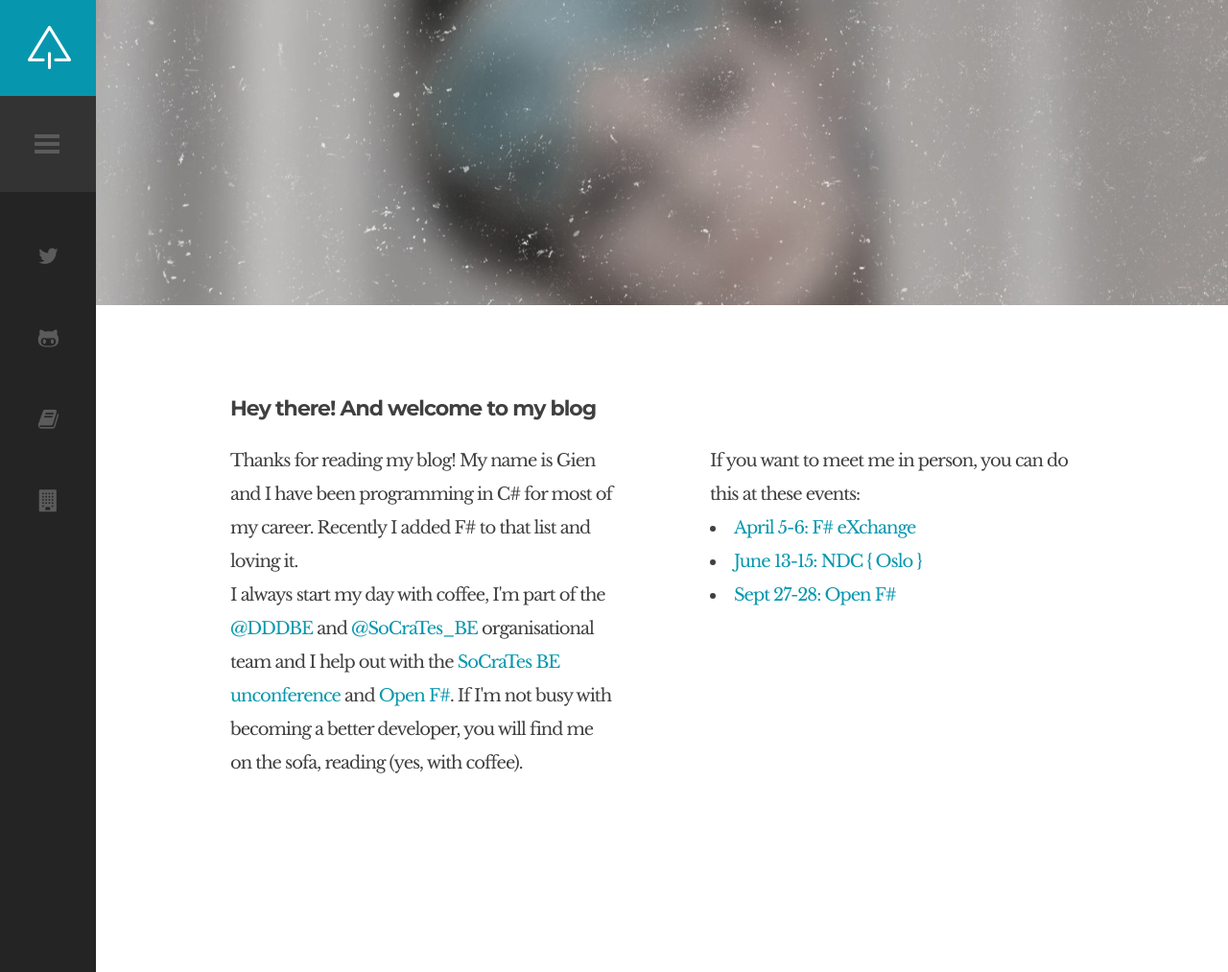
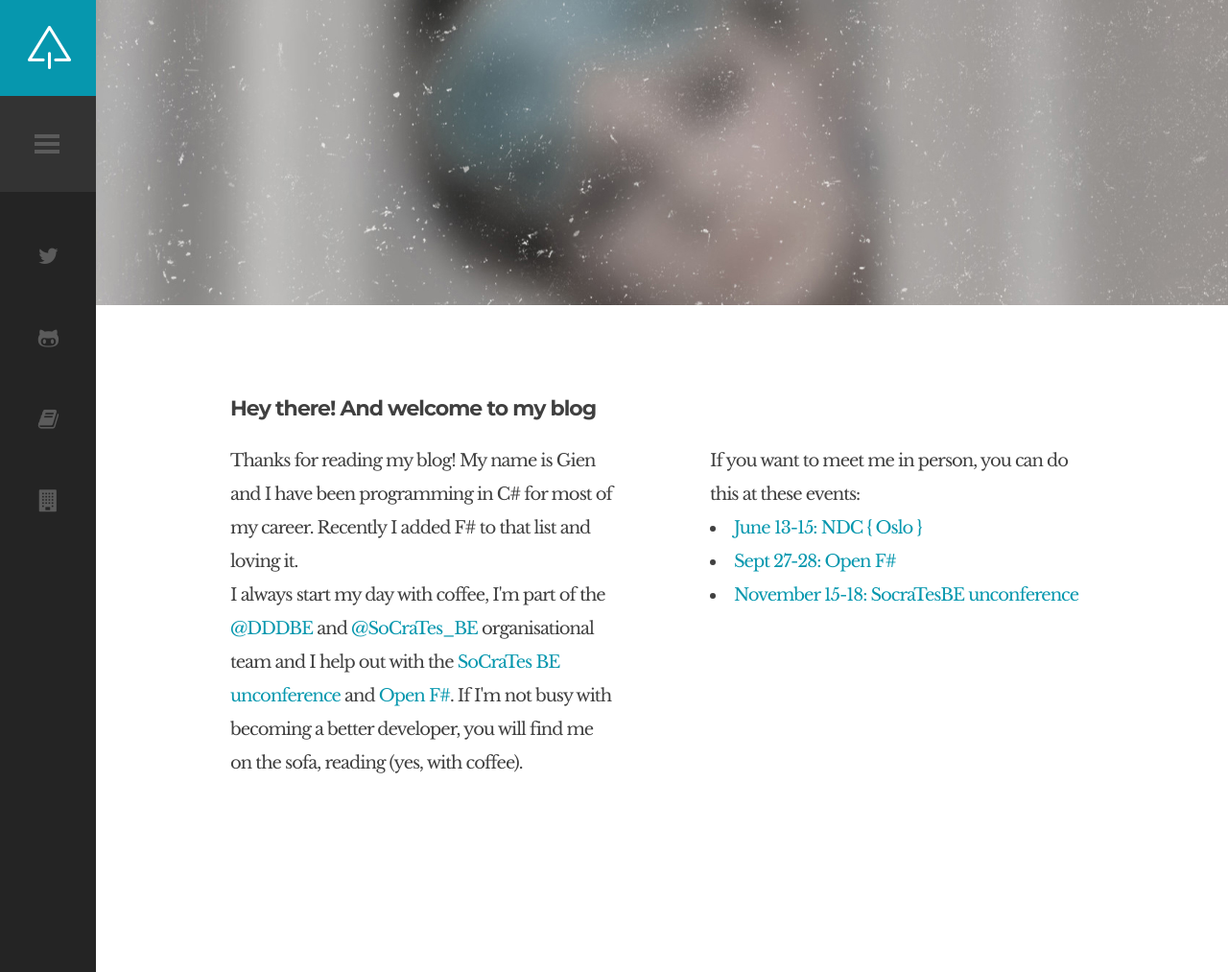
Before and after one commit to selketjah/selketjah.github.io, a Jekyll site: the page built from about.html, in a window 1280 px wide. Shown: the whole page at 96% size. Built offline with Jekyll 4.4.1, drawn with Linux system fonts in a browser that asks for light colours.

Commit message:
update want to meet me section in about

```diff
--- a/about.html
+++ b/about.html
@@ -29,9 +29,9 @@ class: about page page-template-default
                     If you want to meet me in person, you can do this at these events:
                 </p>
                 <ul>
-                    <li><a href="https://skillsmatter.com/conferences/9419-f-sharp-exchange-2018" target="_blank">April 5-6: F# eXchange</a></li>
                     <li><a href="https://ndcoslo.com/" target="_blank">June 13-15: NDC { Oslo }</a></li>
                     <li><a href="http://www.openfsharp.org/" target="_blank">Sept 27-28: Open F#</a></li>
+                    <li><a href="http://www.socratesbe.org/" target="_blank">November 15-18: SocraTesBE unconference</a></li>
                 </ul>
             </div>
             <div class="clear"></div>
```
